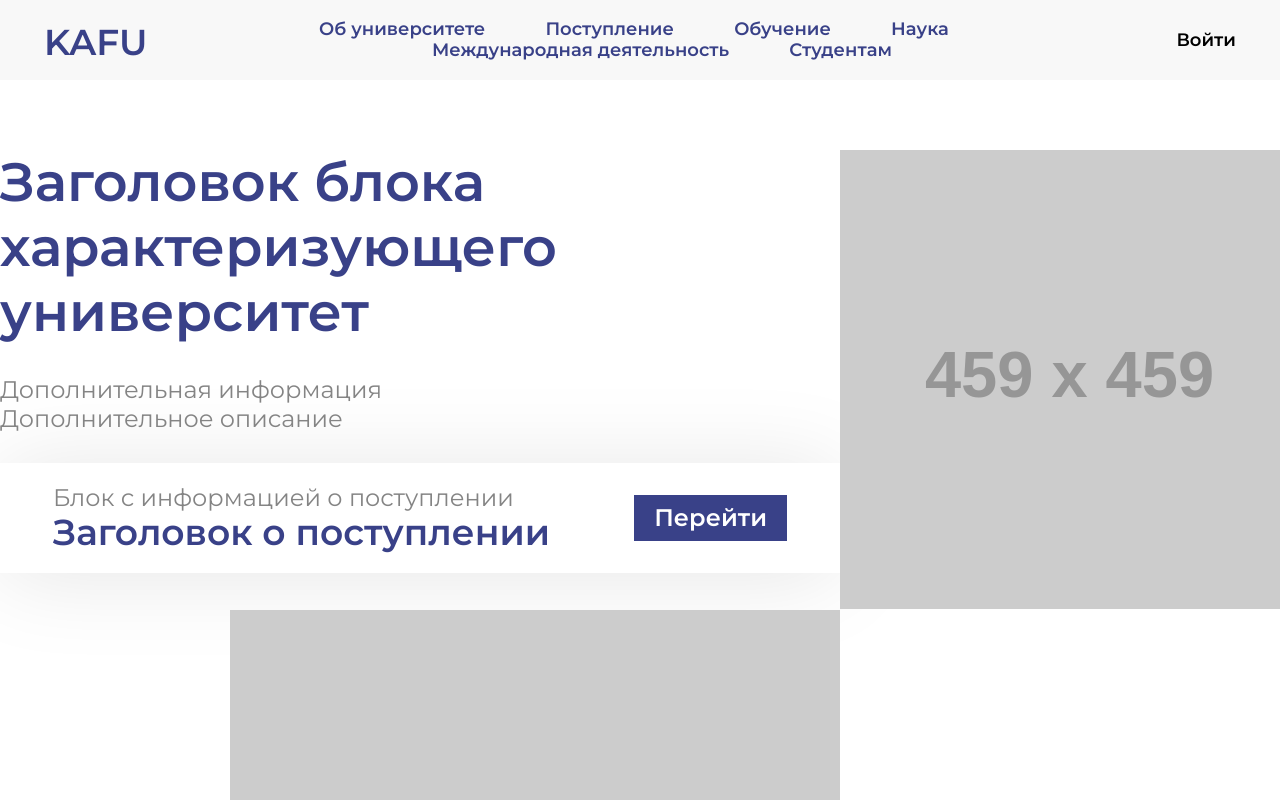
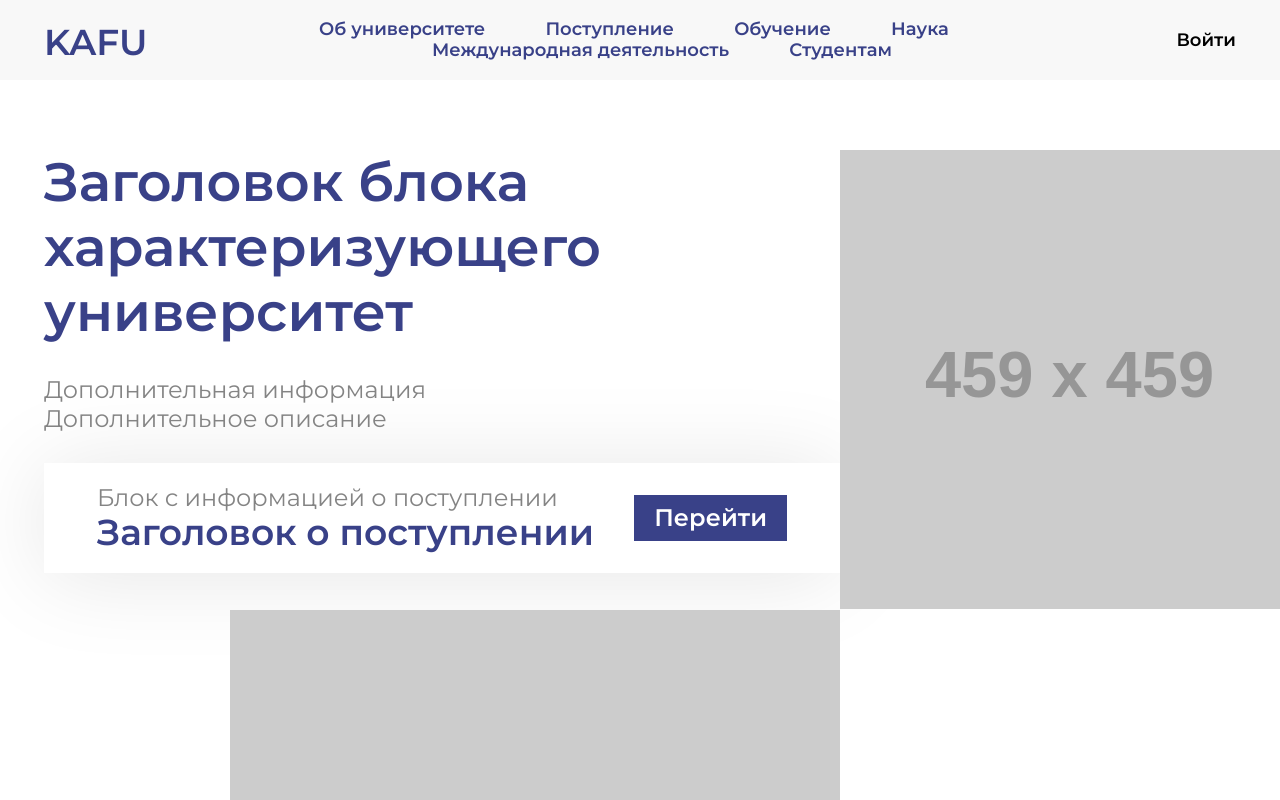
Before and after one commit to wolfsmensch/kafu-front, a plain HTML site: page index.html in a window 1280 px wide. Shown: the top 800 px of the page. Drawn offline with nearby package versions, Linux system fonts and the light colour scheme; files that its build step writes are made by us from their sources; placeholder pictures from the web are drawn by us; files whose address does not match are found by name.

Commit message:
Добавлен отступ заголовку

```diff
--- a/scss/index.scss
+++ b/scss/index.scss
@@ -28,6 +28,8 @@ $text-secondary-color: #848484;
     }
 
     .title-box {
+        padding-left: 44px;
+
         h1 {
             color: $main-color;
             margin: 0;
```
